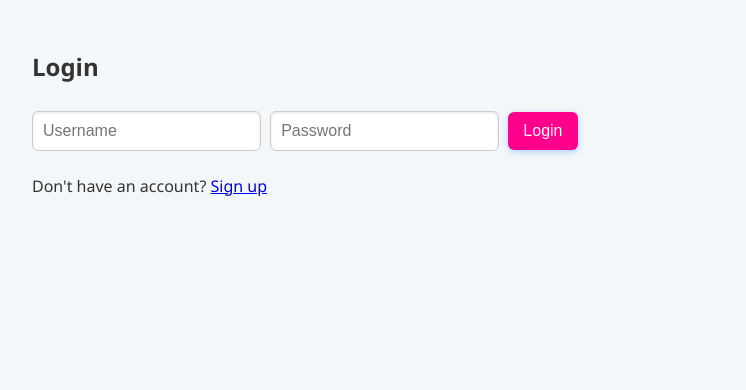
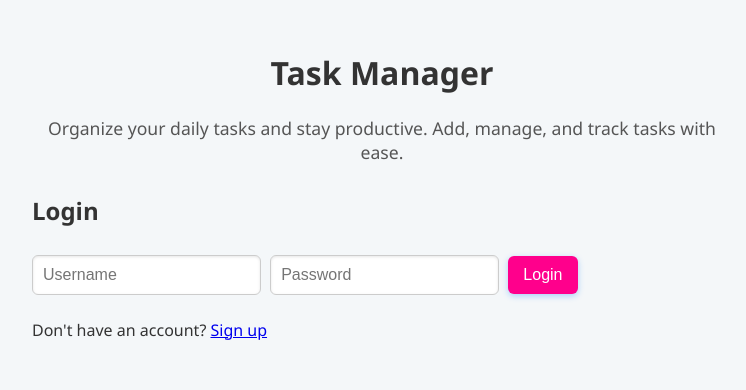
Before and after one commit to PAryal1/final_project_fullstack, a website: page public/login.html in a window 1280 px wide. Shown: the whole page, without its empty margins (258-1004 px from the left). Drawn offline with Linux system fonts and the light colour scheme.

Commit message:
Edits and readme

```diff
--- a/public/login.html
+++ b/public/login.html
@@ -6,6 +6,11 @@
   <link rel="stylesheet" href="style.css">
 </head>
 <body>
+  <header>
+    <h1>Task Manager</h1>
+    <p class="intro">Organize your daily tasks and stay productive. Add, manage, and track tasks with ease.</p>
+  </header>
+
   <h2>Login</h2>
   <input id="loginUsername" placeholder="Username">
   <input id="loginPassword" placeholder="Password" type="password">
--- a/public/style.css
+++ b/public/style.css
@@ -56,3 +56,13 @@ body {
     text-decoration: line-through;
     opacity: 0.6;
   }
+
+  header {
+    text-align: center;
+    margin-bottom: 30px;
+  }
+
+  .intro {
+    font-size: 1.1rem;
+    color: #555;
+  }
```
Also changed, not shown: README.md (added).
